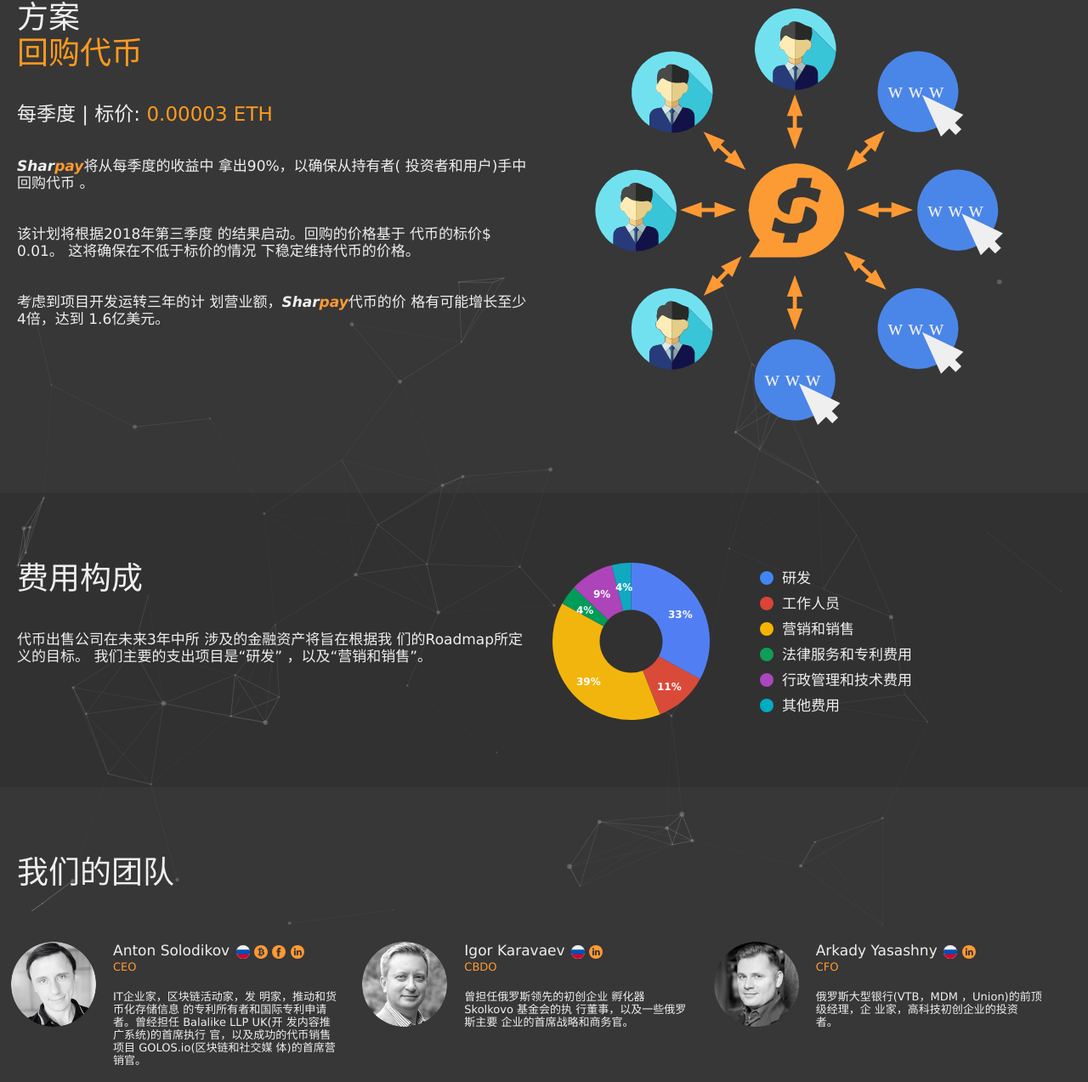
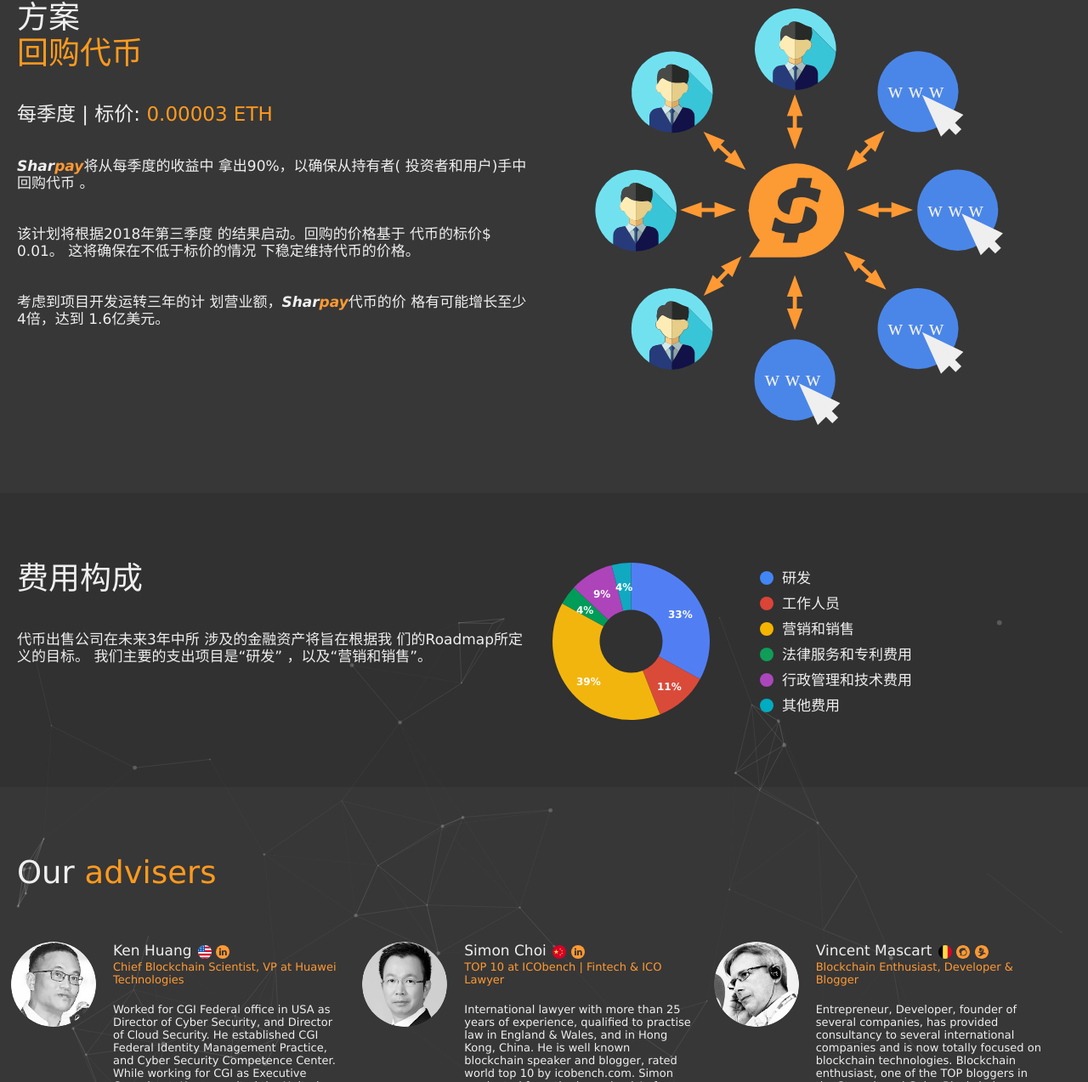
Before and after one commit to sharpay-io/sharpay-landing, a PHP site: page /zh/ in a window 1280 px wide, after a click on "球隊". Shown: the part 5227-6500 px from the top of the page at 85% size. Run offline with PHP 8.4, Linux system fonts and the light colour scheme; some libraries are stand-ins or nearby versions.

Commit message:
advisers

```diff
--- a/css/sharpay2.webflow.css
+++ b/css/sharpay2.webflow.css
@@ -34,7 +34,7 @@
     font-size: 17px
 }
 
-#add,#emission,#rashod,#sites,#token,#footer {
+#add,#emission,#rashod,#sites,#token,#team {
     background-color: #313131
 }
 
@@ -1401,9 +1401,9 @@
   z-index: 10;
 }
 
-#advisers {
+/* #advisers {
   display: none;
-}
+} */
 
 
 @media (min-width:1280px) {
--- a/raised.txt
+++ b/raised.txt
@@ -1 +1 @@
-342.32
+356.31
--- a/zh/index.html
+++ b/zh/index.html
@@ -81,6 +81,9 @@
 					</a>
 					<a href="/../files/Sharpay_One_Pager_EN.pdf" target="_blank" class="btn w-inline-block">
 						<div>One Pager</div>
+					</a>
+					<a href="https://t.me/sharpay_admin" target="_blank" class="btn w-inline-block">
+						<div>Live Chat</div>
 					</a>
 				</div>
 				<div class="progress-sale">
@@ -532,6 +535,68 @@
 		</div>
 	</div>
 
+	<div id="advisers" class="section sf">
+		<div class="cont2 container">
+			<div class="h2-wrap">
+				<h2 class="h2" data-ix="l-init">Our <span class="orange-span">advisers</span></h2>
+			</div>
+
+			<div class="team-cont" data-ix="l-init">
+				<div class="team-item">
+					<div class="team-img"><img src="/images/Ken.png"></div>
+					<div class="team-top">
+						<div class="team-top-text">
+							<div class="name">Ken Huang
+								<img class="flag" src="/images/flat/usa.svg" title="USA" />
+								<a href="https://www.linkedin.com/in/kenhuang8/" target="_blank"><img class="flag" src="/images/linkedin.svg" title="LinkedIn" /></a>
+							</div>
+							<div class="team-status">Chief Blockchain Scientist, VP at Huawei Technologies</div>
+						</div>
+						<p class="team-p">Worked for CGI Federal office in USA as Director of Cyber Security, and Director of Cloud Security.
+							He established CGI Federal Identity Management Practice, and Cyber Security Competence Center.
+							While working for CGI as Executive Consultant, Ken consulted the United States Federal Government, financial institutions, and utility companies and provided expertise in Finance, Blockchain, and Cyber Security.
+							He graduated from Zhejian Normal University, Xian Jiaotong University in China and University of Lausanne in Switzerland.</p>
+					</div>
+				</div>
+
+				<div class="team-item">
+					<div class="team-img"><img src="/images/Simon.png"></div>
+					<div class="team-top">
+						<div class="team-top-text">
+							<div class="name">Simon Choi
+								<img class="flag" src="/images/flat/china.svg" title="China" />
+								<a href="https://www.linkedin.com/in/prof-simon-choi-2621005/" target="_blank"><img class="flag" src="/images/linkedin.svg" title="LinkedIn" /></a>
+							</div>
+							<div class="team-status">TOP 10 at ICObench | Fintech & ICO Lawyer</div>
+						</div>
+						<p class="team-p">International lawyer with more than 25 years of experience, qualified to practise law in England & Wales, and in Hong Kong, China. He is well known blockchain speaker and blogger, rated world top 10 by icobench.com.
+							Simon graduated from the law schools' of Peking University, the University of London and the University of Hong Kong respectively.
+							Simon provides advising and reviewing new blockchain regulations in various jurisdictions to ensure the highest degree of compliance and adherence to all relevant government policies towards blockchain technology.</p>
+					</div>
+				</div>
+
+				<div class="team-item">
+					<div class="team-img"><img src="/images/Vincent.png"></div>
+					<div class="team-top">
+						<div class="team-top-text">
+							<div class="name">Vincent Mascart
+								<img class="flag" src="/images/flat/belgium.svg" title="Belgium" />
+								<!-- <a href="https://www.linkedin.com/in/vincentmascart/" target="_blank"><img class="flag" src="images/linkedin.svg" title="LinkedIn" /></a> -->
+								<a href="https://golos.io/@arcange" target="_blank"><img class="flag" src="/images/steemit_team.svg" title="Steamit" /></a>
+								<a href="https://steemit.com/@arcange" target="_blank"><img class="flag" src="/images/golos_team.svg" title="Golos" /></a>
+							</div>
+							<div class="team-status">Blockchain Enthusiast, Developer & Blogger</div>
+						</div>
+						<p class="team-p">Entrepreneur, Developer, founder of several companies, has provided consultancy to several international companies and is now totally focused on blockchain technologies.
+							Blockchain enthusiast, оne of the TOP bloggers in the Steemit and Golos Blockchains.
+							Witness for multiple DPOS projects (Steemit, Golos etc.), has succesfully created and deployed several blockchain based applications.
+							Speaks French, English, Dutch, Italian, Chinese and is learning Russian.</p>
+					</div>
+				</div>
+			</div>
+		</div>
+	</div>  <!-- advisers -->
+
 	<div id="team" class="section">
 		<div class="cont2 container">
 			<div class="h2-wrap">
```
Also changed, not shown: index.html (+11 -9 lines), ru/index.html (+66 -0 lines), images/golos_team.svg (added), images/steemit_team.svg (added).
